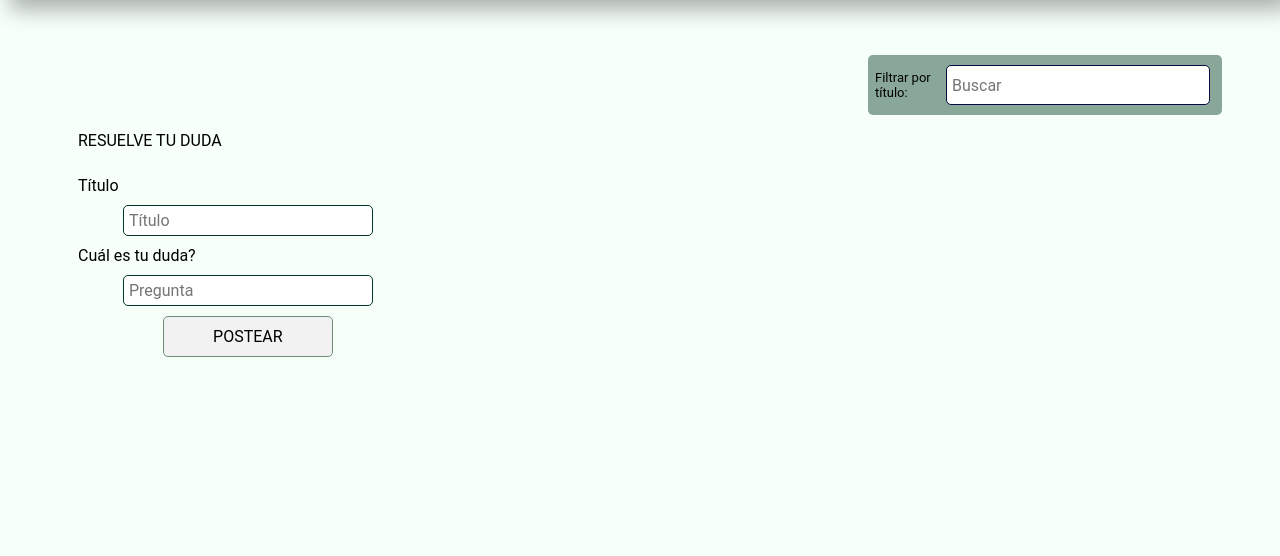
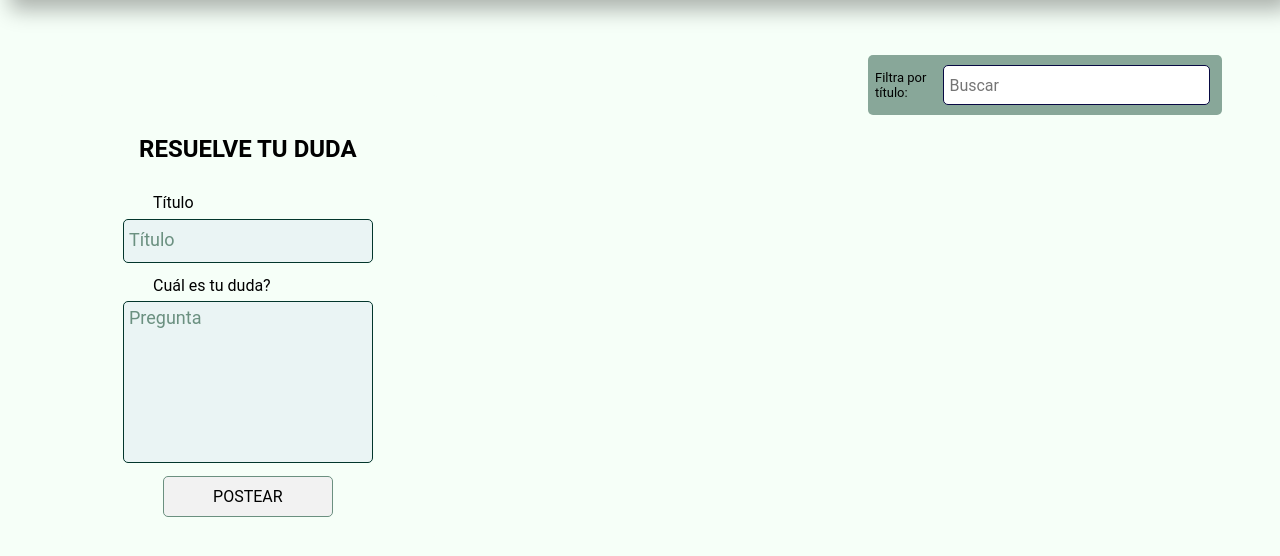
Before and after one commit to DCC-CC4401/2024-1-CC4401-1-grupo-9, a Django app: page /forum/ in a window 1280 px wide. Shown: the part 85-641 px from the top of the page. Run offline with Django 5.2, Linux system fonts and the light colour scheme; data that the repository does not hold is empty.

Commit message:
feat: se añade label a ciertos inputs

```diff
--- a/forum/templates/forums_main.html
+++ b/forum/templates/forums_main.html
@@ -13,21 +13,26 @@
 <div class="forums">
     <form action="{% url 'forums' %}" method="post" class="form-new-forum">
         {% csrf_token %}
-        <p> RESUELVE TU DUDA </p>
+        <h2 class="form-title">RESUELVE TU DUDA</h2>
 
-        <placeholder> Título </placeholder>
-        <input type="text" name="title" placeholder="Título">
+        <div class="form-group">
+            <label for="title">Título</label>
+            <input type="text" id="title" name="title" placeholder="Título">
+        </div>
 
-        <placeholder> Cuál es tu duda? </placeholder>
-        <input type="text" name="body" placeholder="Pregunta">
+        <div class="form-group">
+            <label for="body">Cuál es tu duda?</label>
+            <textarea type="text" id="body" name="body" placeholder="Pregunta"></textarea>
+        </div>
 
-        <button type="submit"> POSTEAR </button>
+        <button type="submit">POSTEAR</button>
     </form>
+
 
     <div class="forums-and-filter">
 
         <div class="filter">
-            <label for="filter">Filtrar por título:</label>
+            <label for="filter">Filtra por título:</label>
             <input id="search-title" type="text" placeholder="Buscar">
         </div>
 
```
